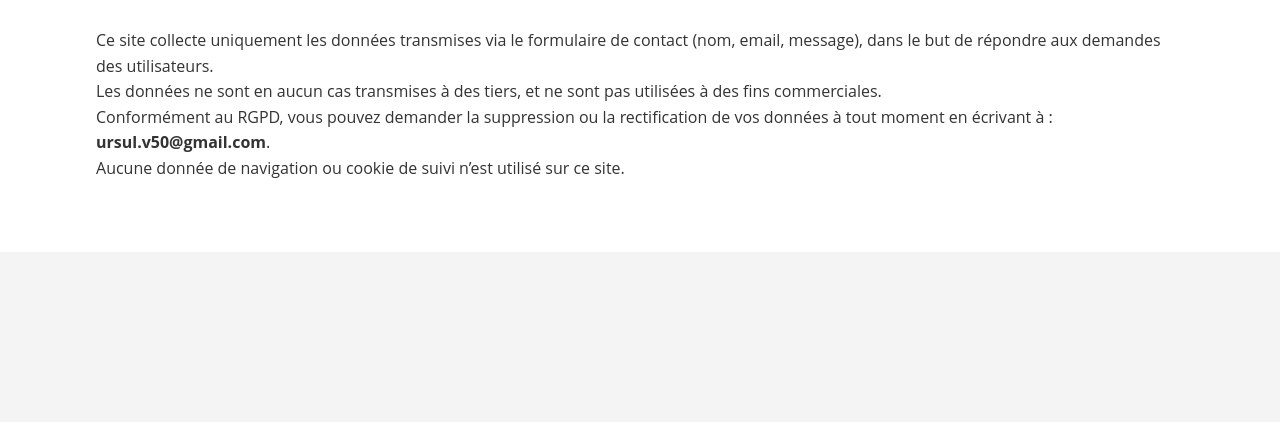
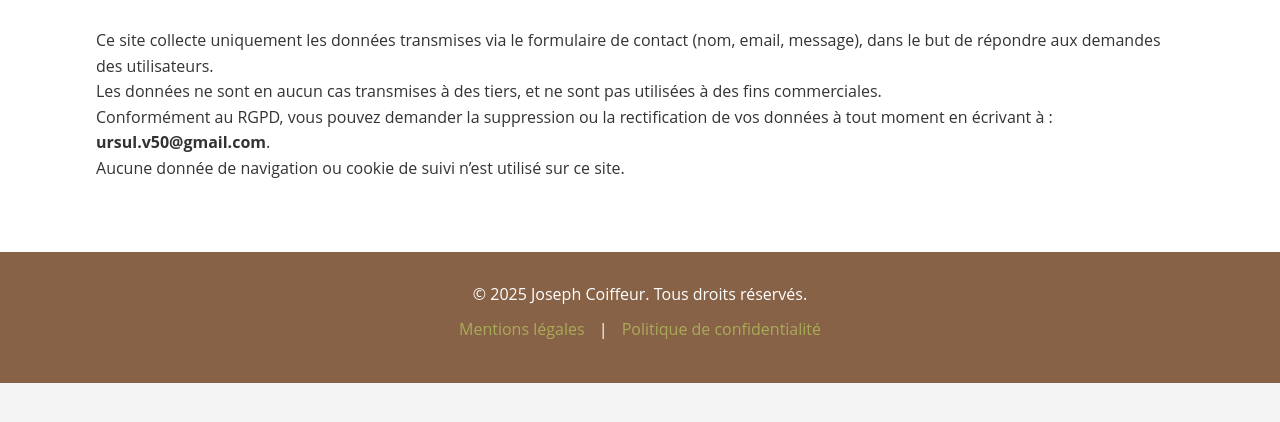
Before and after one commit to decorenova/Site-Joseph-Coiffure, a plain HTML site: page politique-confidentialite.html in a window 1280 px wide. Shown: the part 210-632 px from the top of the page. Drawn offline with Linux system fonts and the light colour scheme.

Commit message:
Update politique-confidentialite.html

```diff
--- a/politique-confidentialite.html
+++ b/politique-confidentialite.html
@@ -27,5 +27,15 @@
       <p>Aucune donnée de navigation ou cookie de suivi n’est utilisé sur ce site.</p>
     </div>
   </section>
+  <footer>
+        <div class="container">
+            <p>© 2025 Joseph Coiffeur. Tous droits réservés.</p>
+            <p>
+                <a href="/mentions-legales">Mentions légales</a>
+                |
+                <a href="/politique-confidentialite">Politique de confidentialité</a>
+            </p>
+        </div>
+    </footer>
 </body>
 </html>
```
